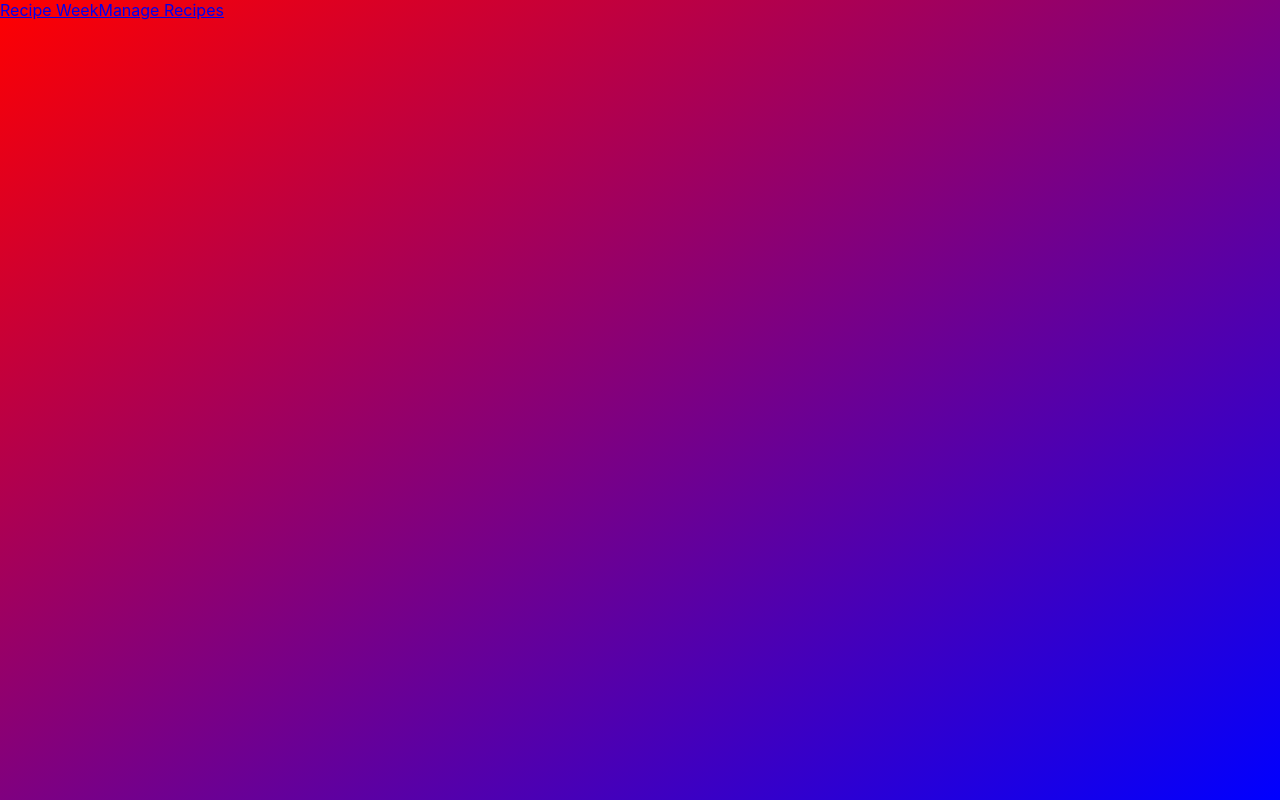
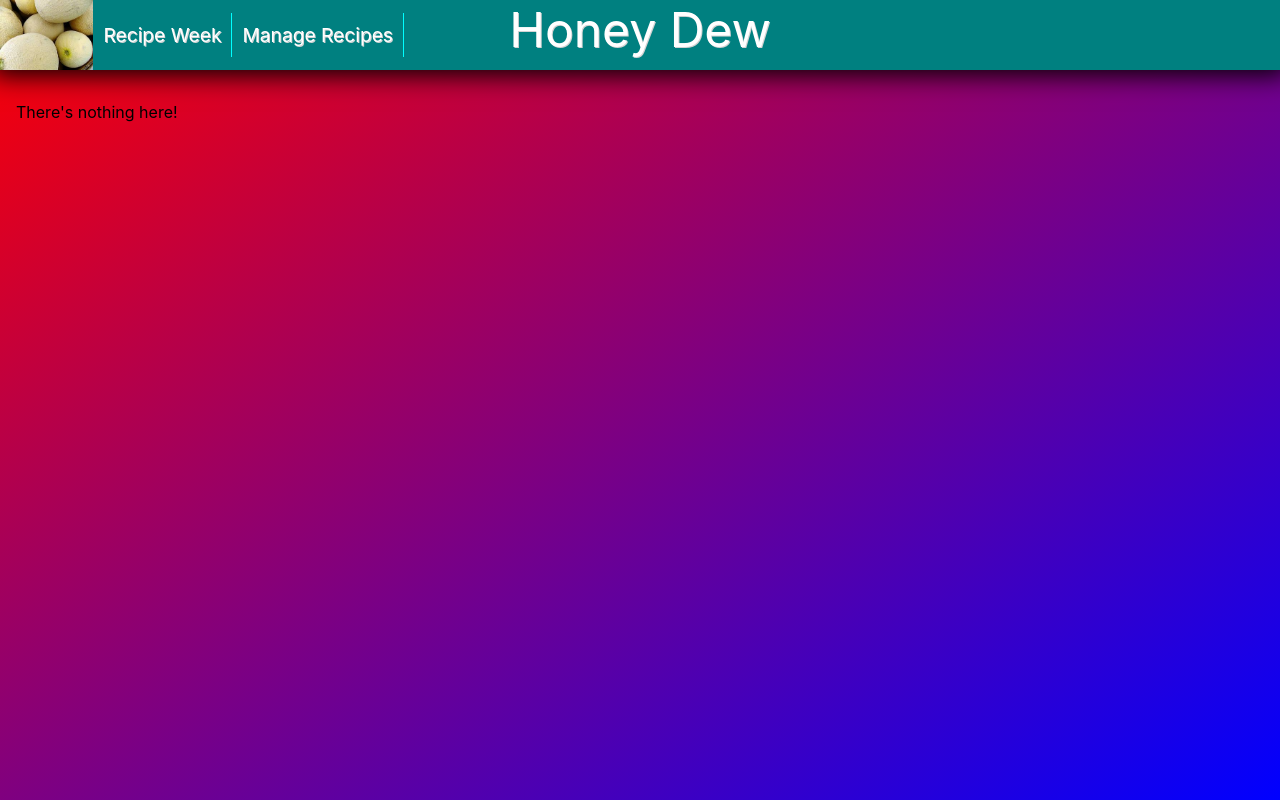
Before and after one commit to fl1cker/Recipe-Planner, a React (Create React App) app in the folder recipe-planner/: page / in a window 1280 px wide. Built offline with nearby package versions, Linux system fonts and the light colour scheme.

Commit message:
adding routing and a header bar

```diff
--- a/recipe-planner/src/App.css
+++ /dev/null
@@ -1,15 +0,0 @@
-:root {
-  font-size: 16px;
-  margin: 0;
-  padding: 0;
-  background-image: linear-gradient(to bottom right, red, blue);
-  min-width: 100vw;
-  min-height: 100vh;
-  --primary-font-color: teal;
-  --primary-text-shadow: 1px 1px cyan;
-}
-
-.app {
-  min-width: 100%;
-  min-height: 100%;
-}
--- a/recipe-planner/src/App.jsx
+++ /dev/null
@@ -1,17 +0,0 @@
-import './App.css';
-
-import { Link, Outlet } from 'react-router-dom';
-
-function App() {
-  return (
-    <div className="app">
-      <nav>
-        <Link to="/recipe-week">Recipe Week</Link>
-        <Link to="/recipe-manager">Manage Recipes</Link>
-      </nav>
-      <Outlet />
-    </div>
-  );
-}
-
-export default App;
--- /dev/null
+++ b/recipe-planner/src/HeaderBar.css
@@ -0,0 +1,23 @@
+.header-bar {
+  margin: 0;
+  width: 100%;
+  height: 70px;
+  background-color: teal;
+  box-shadow: 0 -3px 25px 8px black;
+  display: flex;
+  flex-direction: row;
+  justify-content: space-between;
+  align-items: center;
+}
+
+.header-bar > * {
+  height: 100%;
+  width: 33%;
+}
+
+.header-bar > .title {
+  font-size: 3rem;
+  color: #fff;
+  text-shadow: 1px 1px lightgray;
+  text-align: center;
+}
--- /dev/null
+++ b/recipe-planner/src/HeaderBar.jsx
@@ -0,0 +1,16 @@
+import './HeaderBar.css';
+import MainNavigation from './MainNavigation';
+
+function HeaderBar() {
+  return (
+    <div className="header-bar">
+      <div className="header-bar-nav">
+        <MainNavigation />
+      </div>
+      <div className="title">Honey Dew</div>
+      <div className="empty"></div>
+    </div>
+  );
+}
+
+export default HeaderBar;
--- /dev/null
+++ b/recipe-planner/src/MainNavigation.css
@@ -0,0 +1,47 @@
+.nav-bar,
+.nav-list {
+  height: 100%;
+  width: 100%;
+  min-height: 100%;
+  max-height: 100%;
+  min-width: 100%;
+  max-width: 100%;
+  margin: 0;
+  padding: 0;
+}
+
+.nav-list {
+  list-style: none;
+  display: flex;
+  flex-direction: row;
+  justify-content: flex-start;
+  align-items: center;
+}
+
+.nav-list > li {
+  display: block;
+}
+
+.nav-list > li:not(:first-of-type) {
+  box-sizing: border-box;
+  padding: 10px;
+  border-right: 1px solid cyan;
+  font-size: 1.2rem;
+}
+
+.nav-list > li:not(:first-of-type) > a {
+  color: #fff;
+  text-shadow: 1px 1px lightgray;
+  text-decoration: none;
+}
+
+.nav-list > li:first-of-type {
+  height: 100%;
+}
+
+.nav-list > li > a .home-link {
+  display: inline-block;
+  height: 100%;
+  max-height: 100%;
+  max-width: 100%;
+}
--- /dev/null
+++ b/recipe-planner/src/MainNavigation.jsx
@@ -0,0 +1,29 @@
+import { Link } from 'react-router-dom';
+import HeaderBar from './HeaderBar';
+import './MainNavigation.css';
+
+function MainNavigation() {
+  return (
+    <nav className="nav-bar">
+      <ul className="nav-list">
+        <li>
+          <Link to="/">
+            <img
+              className="home-link"
+              src="HoneyDew.jpeg"
+              alt="Home Link"
+            ></img>
+          </Link>
+        </li>
+        <li>
+          <Link to="/recipe-week">Recipe Week</Link>
+        </li>
+        <li>
+          <Link to="/recipe-manager">Manage Recipes</Link>
+        </li>
+      </ul>
+    </nav>
+  );
+}
+
+export default MainNavigation;
--- a/recipe-planner/src/index.css
+++ b/recipe-planner/src/index.css
@@ -1,3 +1,14 @@
+:root {
+  font-size: 16px;
+  margin: 0;
+  padding: 0;
+  background-image: linear-gradient(to bottom right, red, blue);
+  min-width: 100vw;
+  min-height: 100vh;
+  --primary-font-color: teal;
+  --primary-text-shadow: 1px 1px cyan;
+}
+
 body {
   margin: 0;
   font-family: -apple-system, BlinkMacSystemFont, 'Segoe UI', 'Roboto', 'Oxygen',
--- a/recipe-planner/src/index.js
+++ b/recipe-planner/src/index.js
@@ -1,18 +1,18 @@
 import React from 'react';
 import ReactDOM from 'react-dom';
-import './index.css';
-import App from './App';
 import reportWebVitals from './reportWebVitals';
-import 'font-awesome/css/font-awesome.min.css';
 import { BrowserRouter, Routes, Route } from 'react-router-dom';
 import RecipeWeek from './routes/RecipeWeek/RecipeWeek';
+import HeaderBar from './HeaderBar';
+import './index.css';
+import 'font-awesome/css/font-awesome.min.css';
 
 ReactDOM.render(
   <React.StrictMode>
     <BrowserRouter>
+      <HeaderBar />
       <Routes>
-        <Route path="/" element={<App />} />
-        {<Route path="recipe-week" element={<RecipeWeek />} />}
+        <Route path="recipe-week" element={<RecipeWeek />} />
         <Route
           path="*"
           element={
--- a/recipe-planner/src/routes/RecipeWeek/RecipeWeek.css
+++ b/recipe-planner/src/routes/RecipeWeek/RecipeWeek.css
@@ -37,13 +37,17 @@
   font-size: 2rem;
 }
 
+.date-range-header {
+  margin-top: 17px;
+}
+
 .date-range {
   letter-spacing: -2.5px;
 }
 
 .finalize-button {
   position: absolute;
-  top: 2px;
+  top: 14px;
   right: 15px;
   font-size: 2rem;
   background-image: linear-gradient(to bottom right, cyan, teal);
```
Also changed, not shown: recipe-planner/public/HoneyDew.jpeg (added), recipe-planner/src/routes/RecipeWeek/Card.js (renamed from recipe-planner/src/routes/RecipeWeek/Card.jsx), recipe-planner/src/routes/RecipeWeek/CardButtons.js (renamed from recipe-planner/src/routes/RecipeWeek/CardButtons.jsx), recipe-planner/src/routes/RecipeWeek/RecipeAttribute.js (renamed from recipe-planner/src/routes/RecipeWeek/RecipeAttribute.jsx), 1 other file (tests, documents, lock files or other folders).
